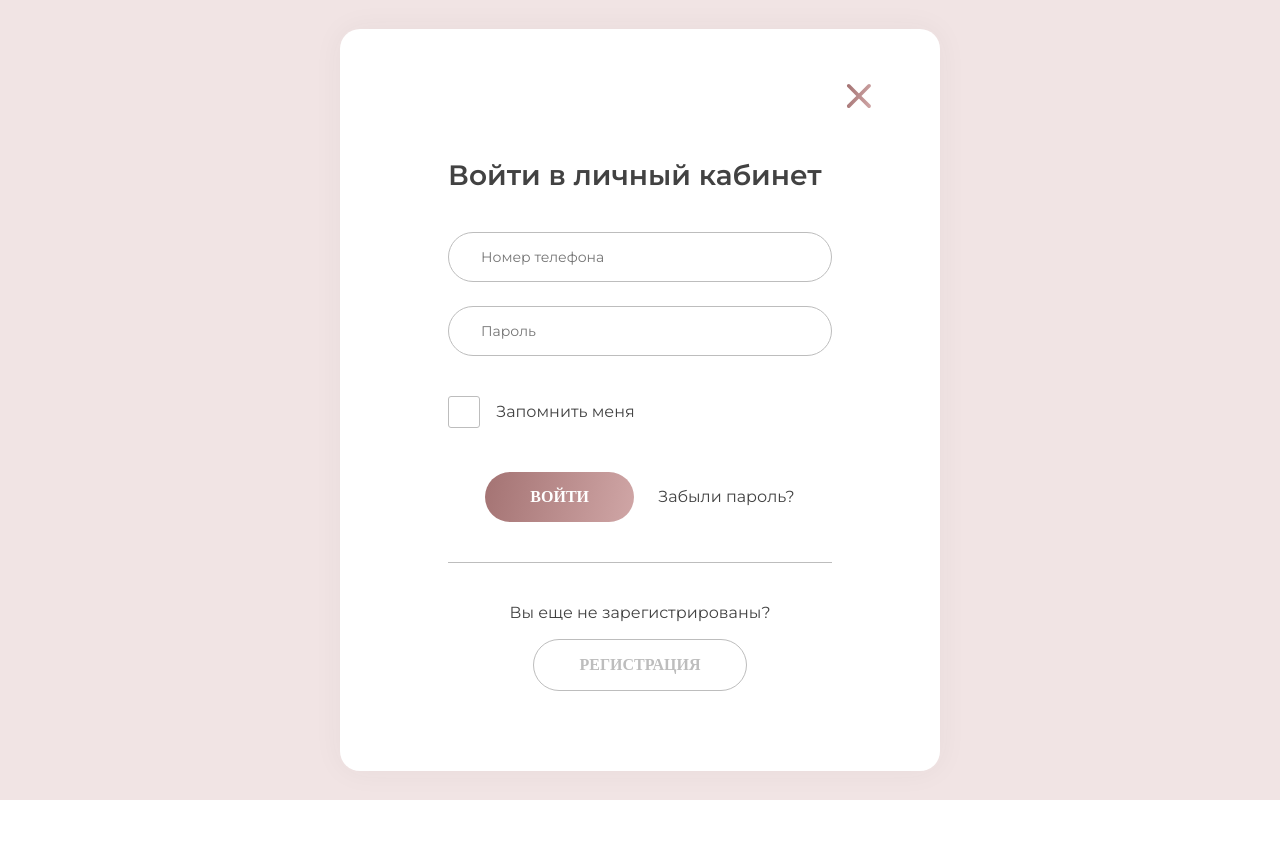
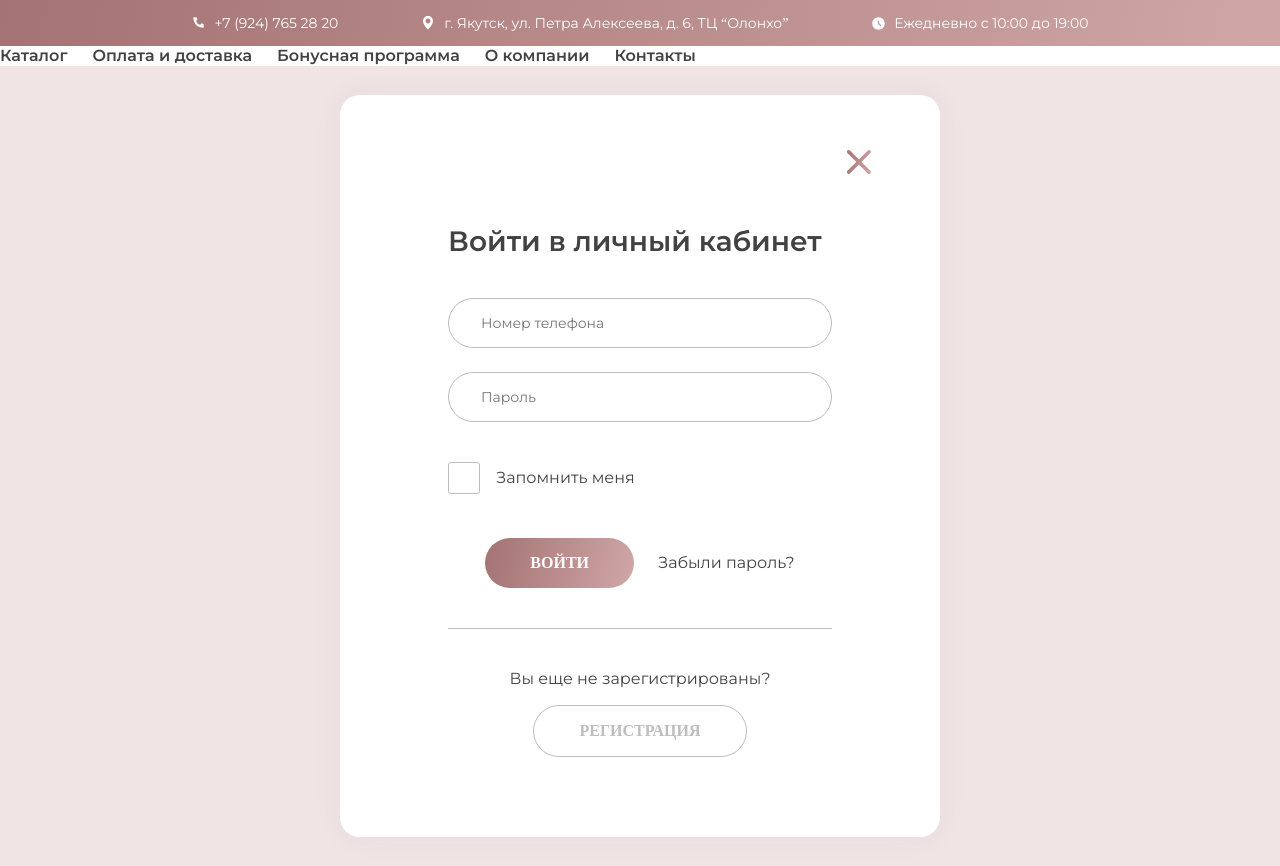
Before and after one commit to biryukova-nadezhda/HobbyShop, a website built with webpack: page src/index.html in a window 1280 px wide. Before the commit the page ends 800 px from the top, so only its background shows below. Built offline with nearby package versions, Linux system fonts and the light colour scheme.

Commit message:
Add one part of header page

```diff
--- a/src/css/style.css
+++ b/src/css/style.css
@@ -229,7 +229,6 @@
     margin-right: 1.5rem;
   }
 
-
   /*Стили кнопок*/
   .button {
     text-align: center;
@@ -284,3 +283,98 @@
   .button_colored:hover {
     border: 1.79px solid #CFA5A5;
   }
+
+
+  /*Стили шапки страницы*/
+.header {
+  width: 100%;
+}
+
+.header-contacts {
+  display: flex;
+  justify-content: space-around;
+  align-items: center;
+
+  padding: 0.875rem 9.375rem;
+  background: linear-gradient(102.48deg, #976464 -29.03%, #CFA5A5 97.75%);
+}
+
+.header-contacts__block {
+  display: flex;
+  justify-content: space-around;
+  align-items: center;
+}
+
+.header-contacts__icon {
+  width: 0.875rem;
+  height: 0.875rem;
+  margin-right: 0.5625rem;
+
+  background-color: inherit;
+  background-repeat: no-repeat;
+  background-position: center center;
+  background-size: 0.875rem;
+}
+
+.icon-phone {
+  background-image: url('../img/header-icon_phone.svg');
+  background-size: 0.711rem;
+}
+
+.icon-map {
+  background-image: url('../img/header-icon_map.svg');
+  background-size: 0.625rem;
+}
+
+.icon-time {
+  background-image: url('../img/header-icon_time.svg');
+  background-size: 0.78125rem;
+}
+
+.header-contacts__link {
+  font-family: 'Montserrat';
+  font-style: normal;
+  font-weight: 400;
+  font-size: 0.875rem;
+  line-height: 1.0625rem;
+  text-decoration: none;
+  color: #FFFFFF;
+}
+
+.header-contacts__link:hover {
+  text-decoration: underline;
+}
+
+.header-control {
+  display: flex;
+}
+
+.menu-list {
+  display: flex;
+  justify-content: space-between;
+  align-items: center;
+
+  list-style: none;
+}
+
+.menu-list__item {
+  margin-left: 1.5625rem;
+}
+
+.menu-list__item:first-child {
+  margin-left: 0;
+}
+
+.menu-list__link {
+  font-family: 'Montserrat';
+  font-style: normal;
+  font-weight: 600;
+  font-size: 1rem;
+  line-height: 1.25rem;
+  text-decoration: none;
+  color: #424242;
+}
+
+.menu-list__link:hover {
+  text-decoration: underline;
+}
--- a/src/index.html
+++ b/src/index.html
@@ -4,10 +4,54 @@
     <meta charset="UTF-8">
     <meta name="viewport" content="width=device-width, initial-scale=1.0">
     <title>Hobby Art</title>
+    <!-- <link rel="stylesheet" href="./css/style.css"> -->
 </head>
 <body>
     <header class="header">
-        <div class="header-contacts"></div>
+        <div class="header-contacts">
+            <div class="header-contacts__block">
+                <div class="header-contacts__icon icon-phone"></div>
+                <div class="header-contacts__content">
+                    <a href="tel:#" class="header-contacts__link">+7 (924) 765 28 20</a>
+                </div>
+            </div>
+
+            <div class="header-contacts__block">
+                <div class="header-contacts__icon icon-map"></div>
+                <div class="header-contacts__content">
+                    <a href="#" class="header-contacts__link">г. Якутск, ул. Петра Алексеева, д. 6, ТЦ “Олонхо”</a>
+                </div>
+            </div>
+
+            <div class="header-contacts__block">
+                <div class="header-contacts__icon icon-time"></div>
+                <div class="header-contacts__content">
+                    <a href="#" class="header-contacts__link">Ежедневно с 10:00 до 19:00</a>
+                </div>
+            </div>
+        </div>
+
+        <div class="header-control">
+            <nav class="header-nav">
+                <ul class="header-nav__menu-list menu-list">
+                    <li class="menu-list__item">
+                        <a href="#" class="menu-list__link">Каталог</a>
+                    </li>
+                    <li class="menu-list__item">
+                        <a href="#" class="menu-list__link">Оплата и доставка</a>
+                    </li>
+                    <li class="menu-list__item">
+                        <a href="#" class="menu-list__link">Бонусная программа</a>
+                    </li>
+                    <li class="menu-list__item">
+                        <a href="#" class="menu-list__link">О компании</a>
+                    </li>
+                    <li class="menu-list__item">
+                        <a href="#" class="menu-list__link">Контакты</a>
+                    </li>
+                </ul>
+            </nav>
+        </div>
     </header>
 </body>
 </html>
```
Also changed, not shown: src/img/header-icon_map.svg (added), src/img/header-icon_phone.svg (added), src/img/header-icon_time.svg (added).
